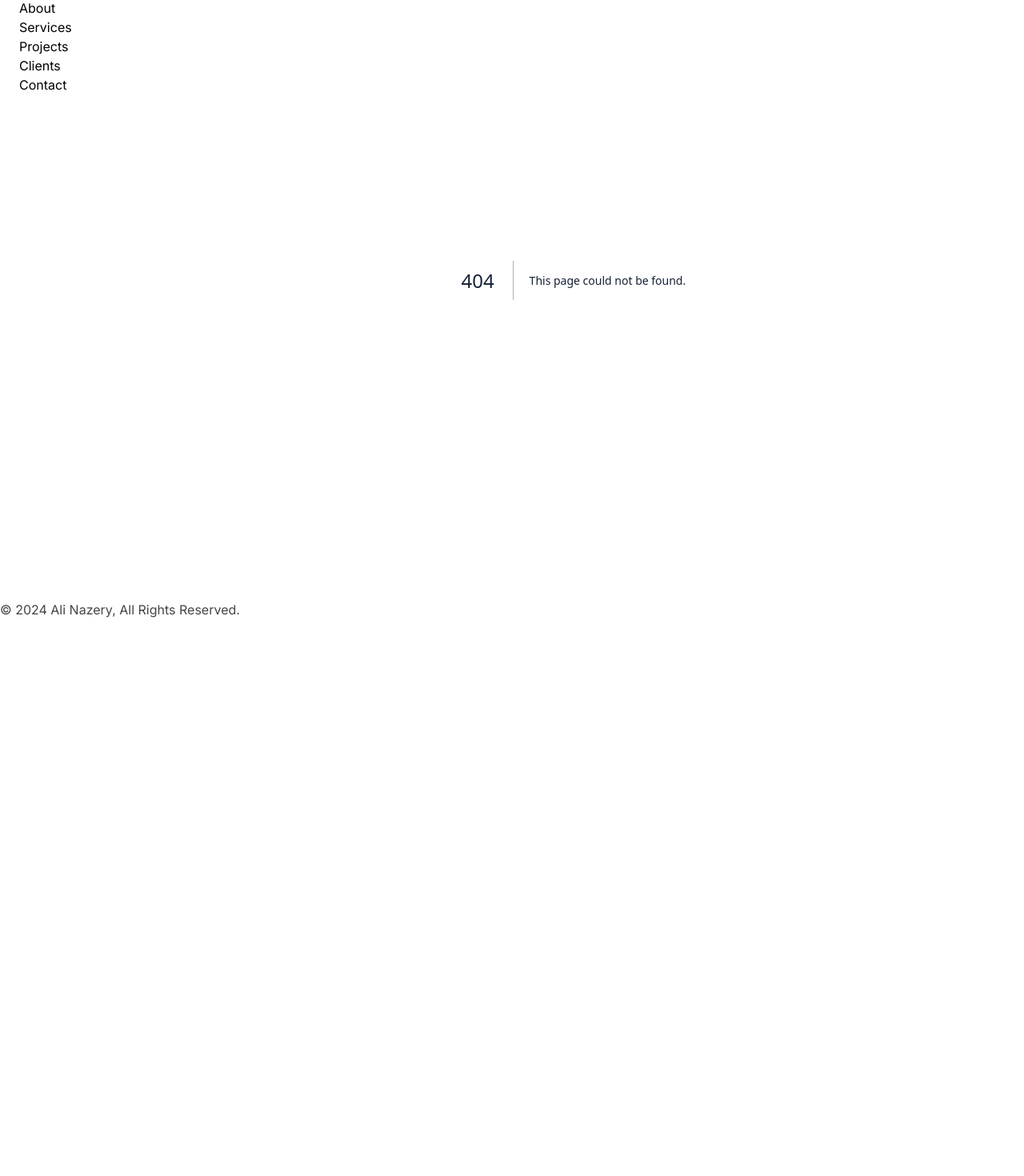
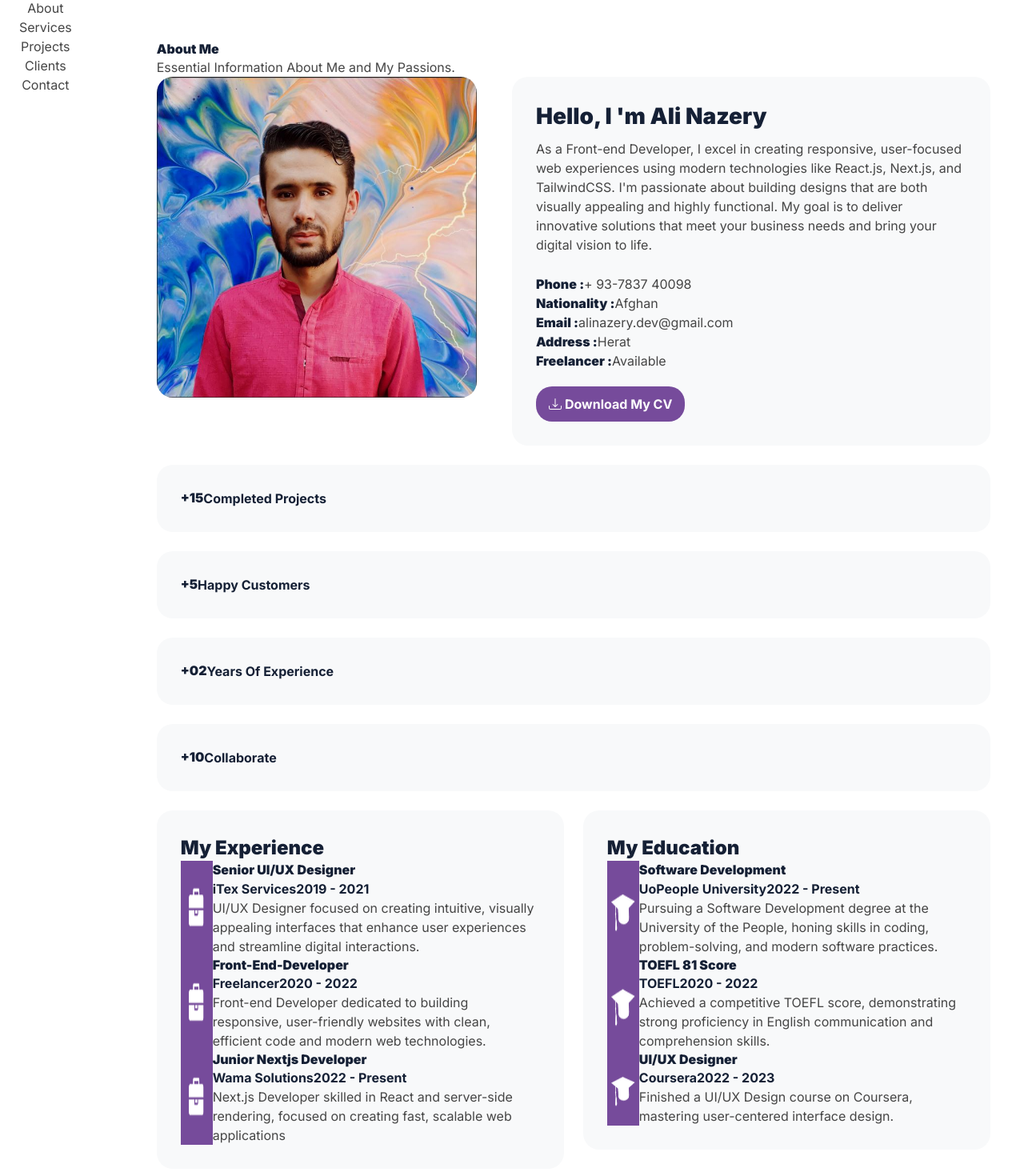
Before and after one commit to AliNazery/newportfolio, a Next.js app: page /about in a window 1280 px wide. Before the commit this address had no page. Shown: the part 50-1520 px from the top of the page at 80% size. Before the commit the page ends 824 px from the top, so only its background shows below. Built offline with nearby package versions, Linux system fonts and the light colour scheme; what tailwindcss-pseudo-elements would draw is missing.

Commit message:
new page

```diff
--- a/src/Components/Header/NavItems.tsx
+++ b/src/Components/Header/NavItems.tsx
@@ -2,7 +2,7 @@
 
 export const navItems = [
   { href: "/", label: "Home", highlight: true },
-  { href: "#", label: "About" },
+  { href: "/about", label: "About" },
   { href: "#", label: "Services" },
   { href: "#", label: "Projects" },
   { href: "#", label: "Clients" },
--- /dev/null
+++ b/src/app/about/page.tsx
@@ -0,0 +1,123 @@
+import React from "react";
+import Image from "next/image";
+import Link from "next/link";
+import SectionTitle from "@/Components/Common/Title/SectionTitle";
+import { addressData, educationData, experienceData } from "@/Components/About/Data";
+import DetailsListItem from "@/Components/About/DetailsListItem";
+import { DownloadSvg } from "@/Components/Common/Icon/svg";
+import Features from "@/Components/About/Features";
+import TimelineItem from "@/Components/About/TimelineItem";
+
+export default function About() {
+  return (
+    <section
+      className="about section bg-white pt-[100px] pb-[76px] lg:px-[30px] dark:bg-[#232323]"
+      id="about"
+    >
+      <div className="container sm:max-w-[540px] md:max-w-[720px] lg:max-w-[960px] px-3 mx-auto  w-full xl:max-w-[1170px]">
+        <SectionTitle
+          title="About Me"
+          subtitle="Essential Information About Me and My Passions."
+        />
+        <div
+          className="row transform-none opacity-100 flex flex-wrap -mx-3 translateZ(0)translate-y-[80px] translate-z-0"
+          //   style="opacity:0;transform:translateY(80px) translateZ(0)"
+        >
+          <div className=" mb-6 flex-none shrink-0 w-full max-w-full px-3 xl:flex-[0_0_auto] xl:w-[41.66666667%]">
+            <div className="profile card card--img relative h-[400px] w-[400px] p-0 mb-6 aspect-[9/9]">
+              <Image
+                alt=""
+                loading="lazy"
+                width={800}
+                height={800}
+                decoding="async"
+                data-nimg="1"
+                className="profile__img rounded-[20px] object-cover border-none max-w-full align-middle"
+                src="/images/alibg.JPG"
+              />
+            </div>
+          </div>
+          <div className="col-xl-7 flex-none w-full max-w-full px-3 xl:flex-[0_0_auto] xl:w-[58.3333%]">
+            <div className="bg-[#f8f9fa] dark:bg-[#1D1D1D] mb-6 p-[30px] rounded-[20px] transition-all border-0">
+              <h3 className="text-[28px] text-[#152035] dark:text-[#eeeded] font-black mb-[8px]">
+                Hello, I &#x27;m Ali Nazery
+              </h3>
+              <p className="mb-[25px] dark:text-[#eeebeb]">
+                As a Front-end Developer, I excel in creating responsive,
+                user-focused web experiences using modern technologies like
+                React.js, Next.js, and TailwindCSS. I&#x27;m passionate about
+                building designs that are both visually appealing and highly
+                functional. My goal is to deliver innovative solutions that meet
+                your business needs and bring your digital vision to life.
+              </p>
+              <ul className="inline-block w-full mb-[20px] pl-0">
+                {addressData.map((item, index) => (
+                  <DetailsListItem
+                    key={index}
+                    label={item.label}
+                    value={item.value}
+                  />
+                ))}
+              </ul>
+              <div className="details__btn">
+                <Link
+                  href="/assets/images/cv.pdf"
+                  className="btn-default hover:bg-[#343a40] outline-none inline-flex items-center justify-center cursor-pointer text-center whitespace-nowrap align-middle relative bg-[#764b9b] dark:bg-[#44a56b] leading-[24px] border-0 text-white text-[16px] font-bold p-[10px] px-[24px] capitalize rounded-[20px] z-[1] gap-[4px] transition-all duration-300 ease-in-out
+"
+                  download=""
+                >
+                  <DownloadSvg />
+                  <span>Download My CV</span>
+                </Link>
+              </div>
+            </div>
+          </div>
+        </div>
+        <Features />
+        <div
+          className="row opacity-100 transform-none flex flex-wrap -mx-3 translateZ(0)translate-y-[80px] translate-z-0"
+          //   style="opacity:0;transform:translateY(80px) translateZ(0)translate-y-[80px] translate-z-0"
+        >
+          <div className="col-lg-6 shrink-0 w-full max-w-full px-3 lg:w-1/2 lg:flex-[0_0_auto]">
+            <div className="timeline card card--light flex flex-row bg-[#f8f9fa] dark:bg-[#1D1D1D] gap-[24px] bg-[f8f9fa] mb-6 p-[30px] rounded-[20px] border-0 transition-all duration-500 ease-out">
+              <div className="timeline__single flex-[1_1]">
+                <h4 className="timeline__single__title mb-0 text-[24px] leading-[1.4] font-black text-[#152035] dark:text-[#eeeded]">
+                  My Experience
+                </h4>
+                {experienceData.map((item, index) => (
+                  <TimelineItem
+                    key={index}
+                    title={item.title}
+                    place={item.place}
+                    year={item.year}
+                    description={item.description}
+                    imgSrc={item.imgSrc}
+                  />
+                ))}
+              </div>
+            </div>
+          </div>
+          <div className="col-lg-6 shrink-0 w-full max-w-full px-3 lg:w-1/2 lg:flex-[0_0_auto]">
+            <div className="timeline card card--light flex flex-row bg-[#f8f9fa] dark:bg-[#1D1D1D] gap-[24px] bg-[f8f9fa] mb-6 p-[30px] rounded-[20px] border-0 transition-all duration-500 ease-out">
+              <div className="timeline__single flex-[1_1]">
+                <h4 className="timeline__single__title mb-0 text-[24px] leading-[1.4] font-black text-[#152035] dark:text-[#eeeded]">
+                  My Education
+                </h4>
+                {educationData.map((item, index) => (
+                  <TimelineItem
+                    key={index}
+                    title={item.title}
+                    place={item.place}
+                    year={item.year}
+                    description={item.description}
+                    imgSrc={item.imgSrc}
+                  />
+                ))}
+              </div>
+            </div>
+          </div>
+        </div>
+      </div>
+    </section>
+  );
+}
```
